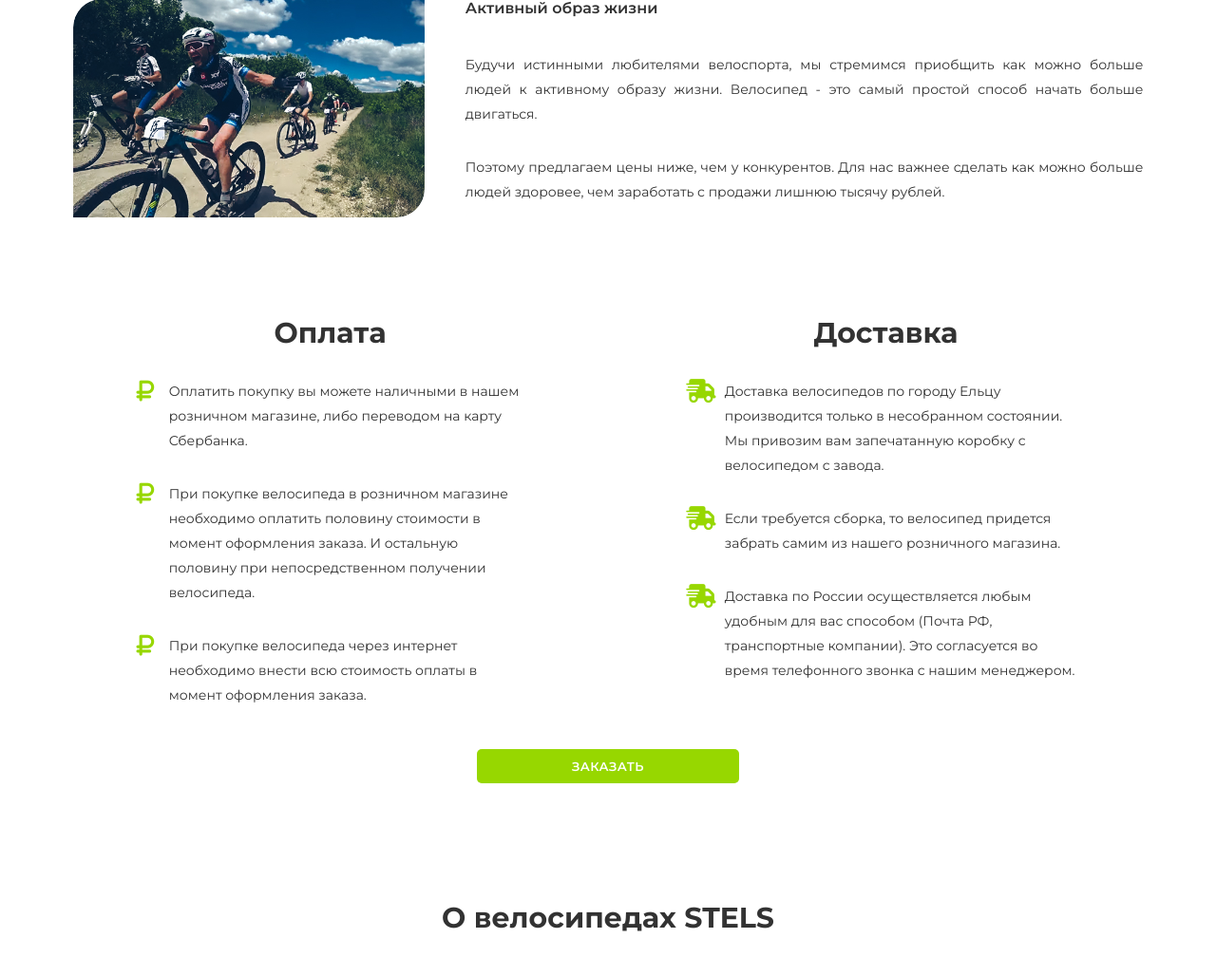
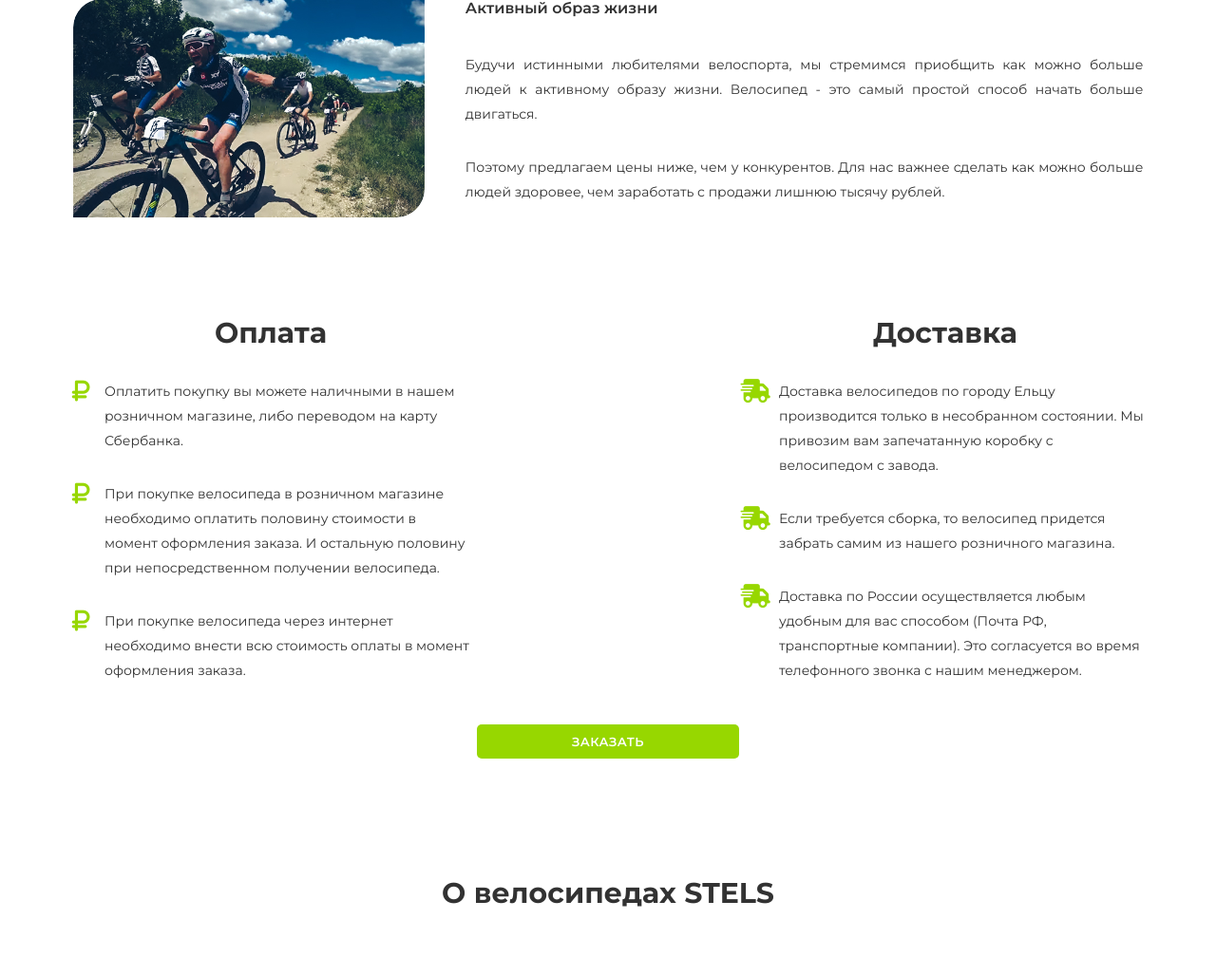
Before and after one commit to Neuropassenger/bs-stels48, a PHP site: page / in a window 1280 px wide. Shown: the part 2709-3737 px from the top of the page at 95% size. Run offline with PHP 8.4, Linux system fonts and the light colour scheme; some libraries are stand-ins or nearby versions.

Commit message:
margin conditions

```diff
--- a/css/main.css
+++ b/css/main.css
@@ -274,8 +274,8 @@ button {
 }
 .a_payment, .a_delivery {
     width: 35%;
-    min-width: 400px;
-    padding: 20px 40px 10px;
+    min-width: 420px;
+    margin: 20px 20px 10px;
 }
 
 /* О велосипедах */
--- a/index.html
+++ b/index.html
@@ -342,7 +342,7 @@
     </section>
 
     <section class="a_conditions" id="conditions">
-        <div  class="flex_main flex_wrap flex_jcontent-around">
+        <div  class="flex_main flex_wrap flex_jcontent-between">
             <div class="a_payment">
                 <h2>Оплата</h2>
                 <ul class="fa-ul">
```
